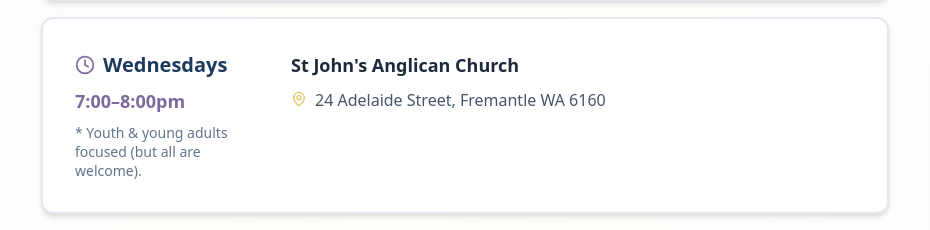
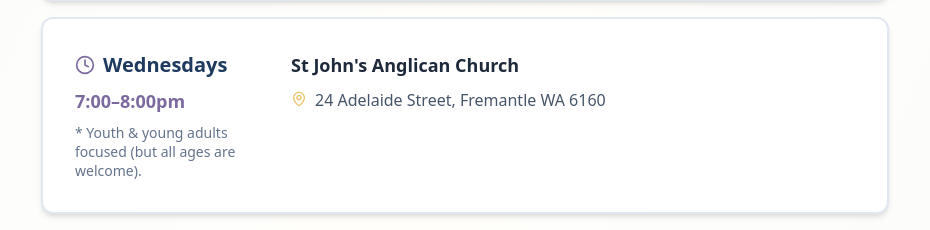
Before and after one commit to calebscott1892-bot/transformfreo, a React (Vite) app: page / in a window 1280 px wide. Shown: the part 1360-1590 px from the top of the page, without its empty margins (175-1105 px from the left). Built offline with nearby package versions, Linux system fonts and the light colour scheme.

Commit message:
Tweak Wednesday meeting note wording

```diff
--- a/src/pages/AboutUs.jsx
+++ b/src/pages/AboutUs.jsx
@@ -15,7 +15,7 @@ export default function AboutUs() {
         {
             day: 'Wednesdays',
             time: '7:00–8:00pm',
-            note: '* Youth & young adults focused (but all are welcome).',
+            note: '* Youth & young adults focused (but all ages are welcome).',
             location: 'St John\'s Anglican Church',
             address: '24 Adelaide Street, Fremantle WA 6160'
         },
```
